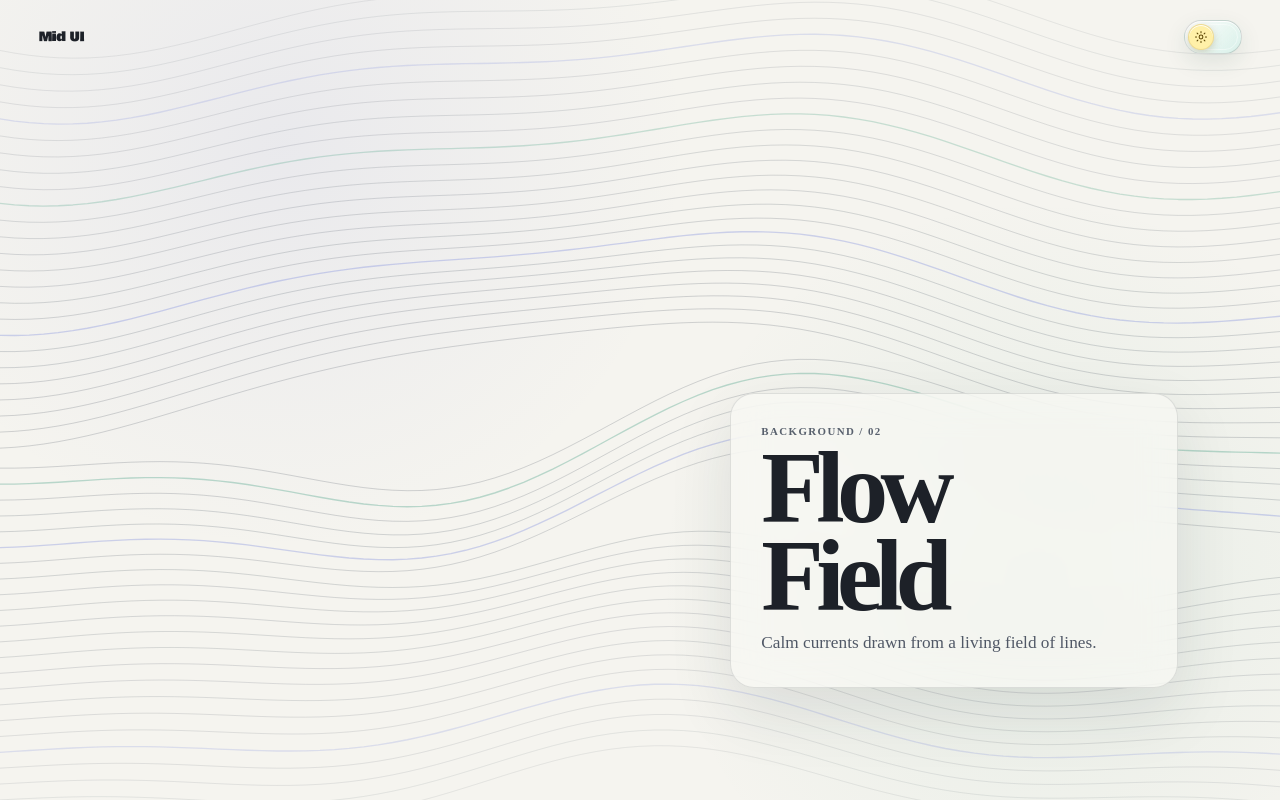
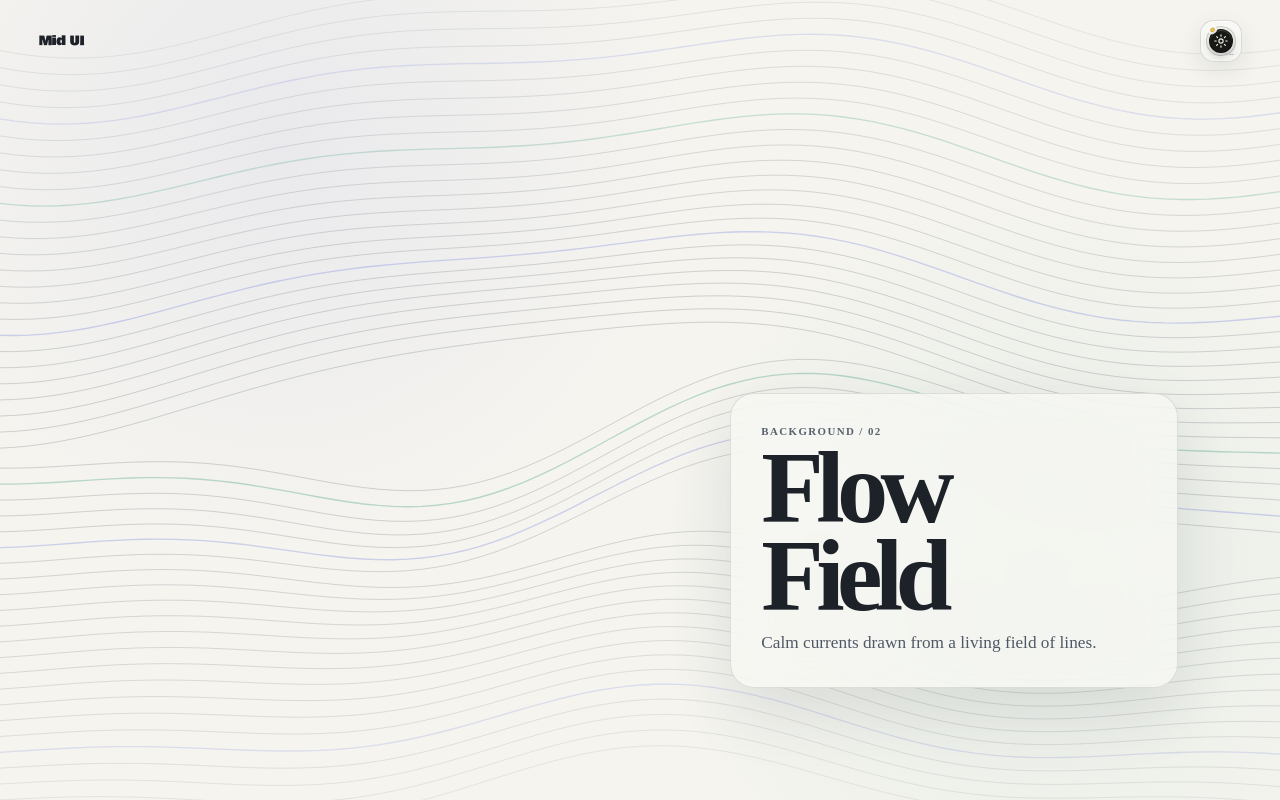
Before and after one commit to unluckyjet/mid-ui, a Next.js app: page /components/flow-field in a window 1280 px wide. Built offline with nearby package versions, Linux system fonts and the light colour scheme.

Commit message:
feat: remake theme toggle

```diff
--- a/components/theme-toggle/theme-toggle.module.css
+++ b/components/theme-toggle/theme-toggle.module.css
@@ -1,113 +1,141 @@
 .toggle {
-  --thumb-shift: 0rem;
-
   position: relative;
-  width: 3.625rem;
-  height: 2.125rem;
-  display: block;
+  width: 2.625rem;
+  height: 2.625rem;
+  display: grid;
   flex: none;
-  padding: 0.1875rem;
+  place-items: center;
+  padding: 0;
   overflow: hidden;
-  border: 1px solid rgb(9 9 9 / 14%);
-  border-radius: 999px;
-  color: #5a4300;
-  background:
-    linear-gradient(135deg, rgb(255 255 255 / 82%), rgb(205 239 231 / 72%));
+  appearance: none;
+  border: 1px solid rgb(9 9 9 / 13%);
+  border-radius: 0.875rem;
+  color: #f8f6e9;
+  background: rgb(248 249 245 / 72%);
   box-shadow:
-    0 1px 0 rgb(255 255 255 / 90%) inset,
-    0 8px 22px rgb(33 76 67 / 10%);
-  backdrop-filter: blur(10px);
+    0 1px 0 rgb(255 255 255 / 82%) inset,
+    0 8px 24px rgb(28 40 34 / 9%);
+  backdrop-filter: blur(14px);
   -webkit-tap-highlight-color: transparent;
   cursor: pointer;
   isolation: isolate;
   touch-action: manipulation;
   transition:
+    border-color var(--duration-fast) var(--ease-in-out),
     background-color var(--duration-fast) var(--ease-in-out),
-    border-color var(--duration-fast) var(--ease-in-out),
     box-shadow var(--duration-fast) var(--ease-in-out),
     transform var(--duration-fast) var(--ease-smooth-out);
 }
 
 .toggle::before {
   position: absolute;
-  inset: 0.1875rem;
-  border: 1px solid rgb(255 255 255 / 42%);
-  border-radius: inherit;
+  inset: 0.25rem;
+  border: 1px solid rgb(255 255 255 / 66%);
+  border-radius: 0.625rem;
   content: "";
   pointer-events: none;
 }
 
 .toggle::after {
   position: absolute;
-  top: 0.55rem;
-  left: 0.68rem;
-  z-index: -1;
-  width: 0.12rem;
-  height: 0.12rem;
-  border-radius: 50%;
+  right: 0.42rem;
+  bottom: 0.38rem;
+  width: 0.28rem;
+  height: 0.08rem;
+  border-radius: 999px;
   content: "";
-  background: #ffffff;
-  box-shadow:
-    0.62rem 0.52rem 0 -0.01rem rgb(255 255 255 / 78%),
-    1.1rem -0.08rem 0 -0.025rem rgb(255 255 255 / 64%),
-    1.72rem 0.64rem 0 -0.025rem rgb(255 255 255 / 70%),
-    2.16rem 0.12rem 0 -0.015rem rgb(255 255 255 / 72%);
-  opacity: 0;
-  transform: scale(0.7);
+  background: rgb(9 9 9 / 20%);
+  pointer-events: none;
   transition:
-    opacity var(--duration-fast) var(--ease-in-out),
+    background-color var(--duration-fast) var(--ease-in-out),
     transform var(--duration-fast) var(--ease-smooth-out);
 }
 
 .toggle:hover {
+  border-color: rgb(9 9 9 / 23%);
+  box-shadow:
+    0 1px 0 rgb(255 255 255 / 88%) inset,
+    0 11px 28px rgb(28 40 34 / 14%);
   transform: translateY(-1px);
-  box-shadow:
-    0 1px 0 rgb(255 255 255 / 90%) inset,
-    0 10px 26px rgb(33 76 67 / 16%);
 }
 
 .toggle:active {
-  transform: translateY(0) scale(0.96);
+  transform: translateY(0) scale(0.94);
 }
 
 .toggle:focus-visible {
-  outline: 2px solid currentColor;
+  outline: 2px solid #171917;
   outline-offset: 3px;
+}
+
+.dial {
+  position: relative;
+  z-index: 1;
+  width: 1.5rem;
+  height: 1.5rem;
+  display: grid;
+  place-items: center;
+  border: 1px solid rgb(0 0 0 / 34%);
+  border-radius: 50%;
+  background: #171917;
+  box-shadow:
+    0 1px 0 rgb(255 255 255 / 18%) inset,
+    0 3px 8px rgb(14 23 17 / 26%);
+  transition:
+    border-color var(--duration-fast) var(--ease-in-out),
+    background-color var(--duration-fast) var(--ease-in-out),
+    box-shadow var(--duration-fast) var(--ease-in-out),
+    transform var(--duration-fast) var(--ease-smooth-out);
+}
+
+.orbit {
+  position: absolute;
+  inset: -0.255rem;
+  border: 1px solid rgb(23 25 23 / 19%);
+  border-radius: 50%;
+  transform: rotate(-38deg);
+  transition:
+    border-color var(--duration-fast) var(--ease-in-out),
+    transform var(--duration-fast) var(--ease-smooth-out);
+}
+
+.satellite {
+  position: absolute;
+  top: -0.145rem;
+  left: 50%;
+  width: 0.285rem;
+  height: 0.285rem;
+  border: 1px solid rgb(104 77 0 / 25%);
+  border-radius: 50%;
+  background: #f4c84f;
+  box-shadow: 0 0 0 2px rgb(248 249 245 / 90%);
+  transform: translateX(-50%);
+  transition:
+    border-color var(--duration-fast) var(--ease-in-out),
+    background-color var(--duration-fast) var(--ease-in-out),
+    box-shadow var(--duration-fast) var(--ease-in-out);
 }
 
 .iconFrame {
   position: relative;
-  z-index: 1;
-  width: 1.625rem;
-  height: 1.625rem;
+  width: 1rem;
+  height: 1rem;
   display: grid;
   place-items: center;
-  border: 1px solid rgb(132 93 0 / 14%);
-  border-radius: 50%;
-  background: #fff0a8;
-  box-shadow:
-    0 1px 0 rgb(255 255 255 / 88%) inset,
-    0 3px 9px rgb(93 65 0 / 22%);
-  transform: translateX(var(--thumb-shift));
-  transition:
-    background-color var(--duration-fast) var(--ease-in-out),
-    border-color var(--duration-fast) var(--ease-in-out),
-    box-shadow var(--duration-fast) var(--ease-in-out),
-    transform var(--duration-fast) var(--ease-smooth-out);
 }
 
 .icon {
   position: absolute;
-  width: 0.875rem;
-  height: 0.875rem;
+  width: 1rem;
+  height: 1rem;
   fill: none;
   stroke: currentColor;
   stroke-linecap: round;
   stroke-linejoin: round;
-  stroke-width: 1.75;
+  stroke-width: 1.65;
   transition:
     opacity var(--duration-fast) var(--ease-in-out),
-    transform var(--duration-fast) var(--ease-in-out);
+    transform var(--duration-fast) var(--ease-smooth-out);
 }
 
 .sun {
@@ -117,61 +145,82 @@
 
 .moon {
   opacity: 0;
-  transform: rotate(-55deg) scale(0.55);
+  transform: rotate(-70deg) scale(0.55);
 }
 
-:global(html[data-theme="dark"]) .toggle {
-  --thumb-shift: 1.5rem;
-
-  border-color: rgb(238 240 255 / 16%);
-  color: #252839;
-  background: linear-gradient(135deg, rgb(14 20 31 / 90%), rgb(37 28 65 / 88%));
-  box-shadow:
-    0 1px 0 rgb(255 255 255 / 8%) inset,
-    0 8px 24px rgb(0 0 0 / 30%);
+.toggle:hover .orbit {
+  transform: rotate(-14deg);
 }
 
-:global(html[data-theme="dark"]) .toggle::before {
+.toggle[aria-checked="true"] {
+  border-color: rgb(238 240 255 / 15%);
+  color: #171922;
+  background: rgb(10 14 22 / 72%);
+  box-shadow:
+    0 1px 0 rgb(255 255 255 / 7%) inset,
+    0 9px 26px rgb(0 0 0 / 29%);
+}
+
+.toggle[aria-checked="true"]::before {
   border-color: rgb(255 255 255 / 7%);
 }
 
-:global(html[data-theme="dark"]) .toggle::after {
-  opacity: 0.88;
-  transform: scale(1);
+.toggle[aria-checked="true"]::after {
+  background: rgb(244 244 239 / 34%);
+  transform: translateX(-1.46rem);
 }
 
-:global(html[data-theme="dark"]) .toggle:hover {
+.toggle[aria-checked="true"]:hover {
+  border-color: rgb(238 240 255 / 25%);
   box-shadow:
     0 1px 0 rgb(255 255 255 / 8%) inset,
-    0 10px 28px rgb(0 0 0 / 38%);
+    0 12px 30px rgb(0 0 0 / 37%);
 }
 
-:global(html[data-theme="dark"]) .toggle:focus-visible {
-  outline-color: #f1f0e8;
+.toggle[aria-checked="true"]:focus-visible {
+  outline-color: #f4f4ef;
 }
 
-:global(html[data-theme="dark"]) .iconFrame {
-  border-color: rgb(255 255 255 / 64%);
-  background: #f1f0e8;
+.toggle[aria-checked="true"] .dial {
+  border-color: rgb(255 255 255 / 58%);
+  background: #f2efe0;
   box-shadow:
     0 1px 0 #ffffff inset,
-    0 3px 11px rgb(0 0 0 / 44%);
+    0 3px 10px rgb(0 0 0 / 38%);
+  transform: rotate(180deg);
 }
 
-:global(html[data-theme="dark"]) .sun {
+.toggle[aria-checked="true"] .orbit {
+  border-color: rgb(242 239 224 / 25%);
+  transform: rotate(142deg);
+}
+
+.toggle[aria-checked="true"] .satellite {
+  border-color: rgb(116 95 255 / 28%);
+  background: #9b91ff;
+  box-shadow: 0 0 0 2px rgb(10 14 22 / 90%);
+}
+
+.toggle[aria-checked="true"] .sun {
   opacity: 0;
   transform: rotate(70deg) scale(0.55);
 }
 
-:global(html[data-theme="dark"]) .moon {
+.toggle[aria-checked="true"] .moon {
   opacity: 1;
-  transform: rotate(0deg) scale(1);
+  transform: rotate(180deg) scale(1);
+}
+
+.toggle[aria-checked="true"]:hover .orbit {
+  transform: rotate(166deg);
 }
 
 @media (prefers-reduced-motion: reduce) {
   .toggle,
   .toggle::after,
-  .iconFrame,
+  .dial,
+  .orbit,
+  .satellite,
   .icon {
     transition: none;
   }
--- a/components/theme-toggle/theme-toggle.tsx
+++ b/components/theme-toggle/theme-toggle.tsx
@@ -98,11 +98,30 @@ export function ThemeToggle() {
 
   useLayoutEffect(() => {
     const theme = resolveTheme();
+    const root = document.documentElement;
 
-    document.documentElement.dataset.theme = theme;
+    function syncFromDocument() {
+      const currentTheme = root.dataset.theme;
+
+      if (isTheme(currentTheme)) {
+        syncToggleState(buttonRef.current, currentTheme);
+      }
+    }
+
+    root.dataset.theme = theme;
     syncToggleState(buttonRef.current, theme);
 
+    const themeObserver = new MutationObserver(syncFromDocument);
+
+    themeObserver.observe(root, {
+      attributes: true,
+      attributeFilter: ["data-theme"],
+    });
+    window.addEventListener(THEME_CHANGE_EVENT, syncFromDocument);
+
     return () => {
+      themeObserver.disconnect();
+      window.removeEventListener(THEME_CHANGE_EVENT, syncFromDocument);
       waveAnimationRef.current?.cancel();
       waveAnimationRef.current = null;
       isTransitioningRef.current = false;
@@ -201,14 +220,19 @@ export function ThemeToggle() {
       title="Switch color theme"
       onClick={toggleTheme}
     >
-      <span className={styles.iconFrame} aria-hidden="true">
-        <svg className={`${styles.icon} ${styles.sun}`} viewBox="0 0 24 24">
-          <circle cx="12" cy="12" r="3.25" />
-          <path d="M12 2.5v2M12 19.5v2M2.5 12h2M19.5 12h2M5.28 5.28l1.42 1.42M17.3 17.3l1.42 1.42M18.72 5.28 17.3 6.7M6.7 17.3l-1.42 1.42" />
-        </svg>
-        <svg className={`${styles.icon} ${styles.moon}`} viewBox="0 0 24 24">
-          <path d="M19.3 15.15A8.2 8.2 0 0 1 8.85 4.7 8.2 8.2 0 1 0 19.3 15.15Z" />
-        </svg>
+      <span className={styles.dial} aria-hidden="true">
+        <span className={styles.orbit}>
+          <span className={styles.satellite} />
+        </span>
+        <span className={styles.iconFrame}>
+          <svg className={`${styles.icon} ${styles.sun}`} viewBox="0 0 24 24">
+            <circle cx="12" cy="12" r="3.15" />
+            <path d="M12 2.75v2.1M12 19.15v2.1M2.75 12h2.1M19.15 12h2.1M5.46 5.46l1.48 1.48M17.06 17.06l1.48 1.48M18.54 5.46l-1.48 1.48M6.94 17.06l-1.48 1.48" />
+          </svg>
+          <svg className={`${styles.icon} ${styles.moon}`} viewBox="0 0 24 24">
+            <path d="M19.15 15.32A8 8 0 0 1 8.68 4.85a8.16 8.16 0 1 0 10.47 10.47Z" />
+          </svg>
+        </span>
       </span>
     </button>
   );
```
